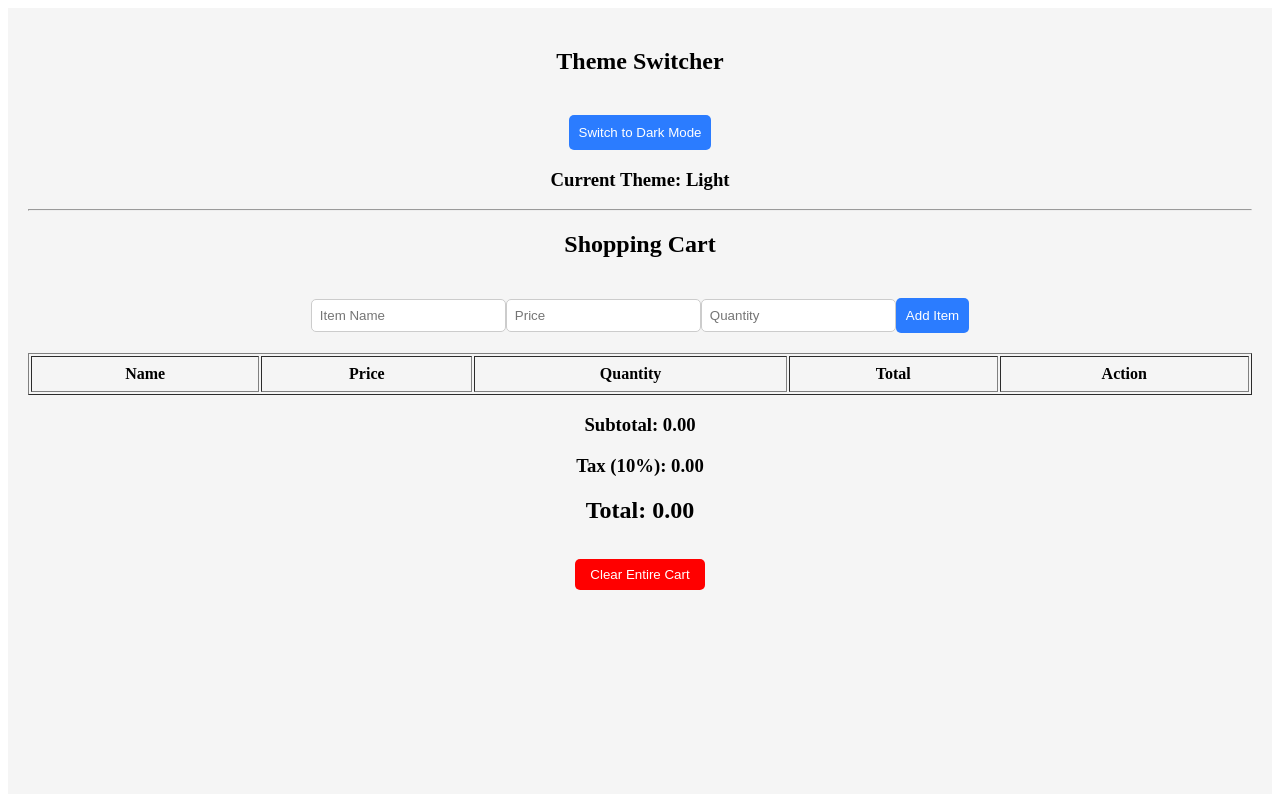
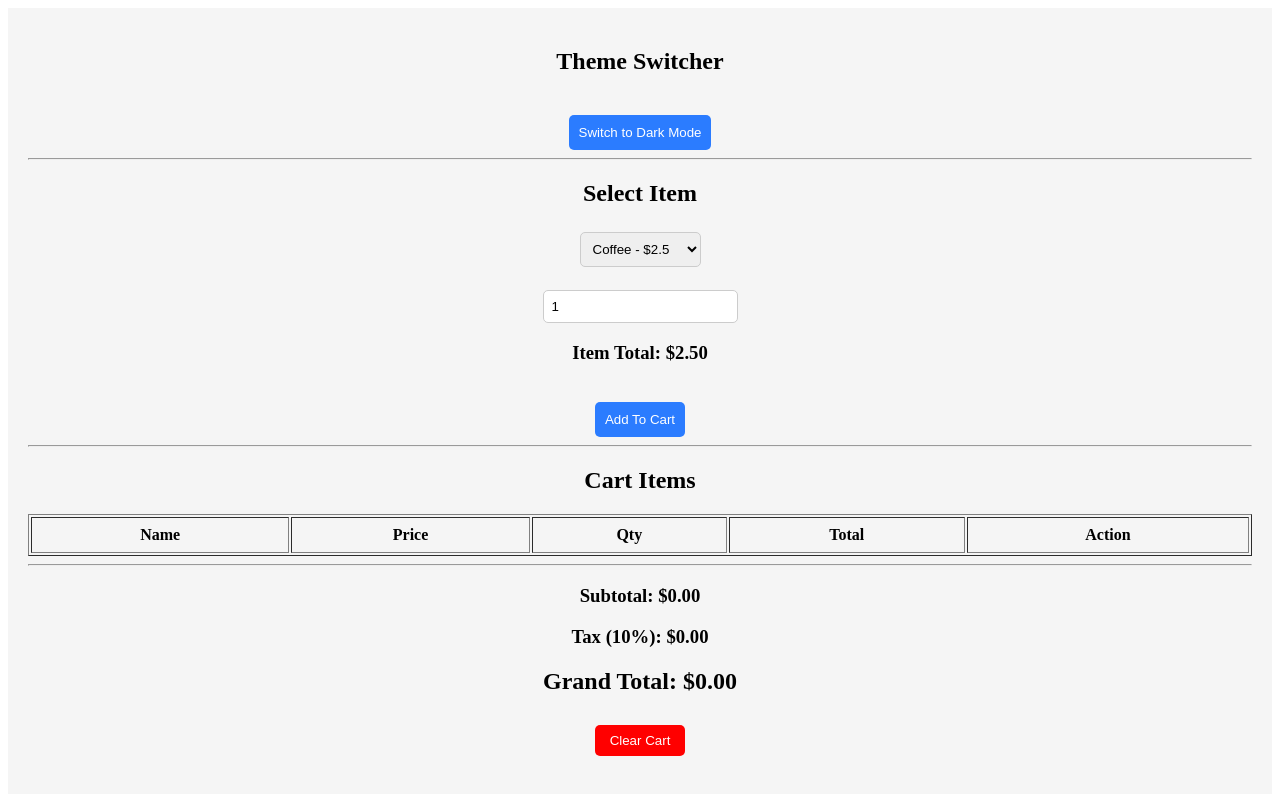
Before and after one commit to HimaniSolanki1812/React_Projects, a React (Vite) app in the folder first_project/: page / in a window 1280 px wide. Shown: the top 794 px of the page. Built offline with nearby package versions, Linux system fonts and the light colour scheme.

Commit message:
CartTheme

```diff
--- a/first_project/src/App.jsx
+++ b/first_project/src/App.jsx
@@ -13,6 +13,7 @@ import Todo from "./CEB2101/todolist";
 import ContactBook_function_base from "./CEB27012026/contactbook_function_base";
 import RegistrationForm from "./CEB29012026/RegistrationForm";
 import Exercise from "./CEB10022026/exercise";
+import CartTheme from "./CEB10022026/exercise";
 function App() {
 
   return (
@@ -33,7 +34,7 @@ function App() {
    {/* <Todo/> */}
    {/* <ContactBook_function_base/> */}
    {/* <RegistrationForm/> */}
-   <Exercise/>
+   <CartTheme/>
     </>
   )
 }
--- a/first_project/src/CEB10022026/exercise.jsx
+++ b/first_project/src/CEB10022026/exercise.jsx
@@ -15,7 +15,8 @@
 
 import React, { useState } from "react";
 
-const Exercise = () => {
+function CartTheme() {
+  // -------- THEME --------
   const [darkMode, setDarkMode] = useState(false);
 
   const themeStyles = {
@@ -26,166 +27,117 @@ const Exercise = () => {
     textAlign: "center",
   };
 
+  // -------- ITEMS --------
+  const items = [
+    { id: "item1", name: "Coffee", price: 2.5 },
+    { id: "item2", name: "Tea", price: 2.0 },
+    { id: "item3", name: "Croissant", price: 3.0 },
+    { id: "item4", name: "Muffin", price: 4.5 },
+  ];
+
+  // -------- SELECT ITEM --------
+  const [selectedItem, setSelectedItem] = useState(items[0]);
+  const [qty, setQty] = useState(1);
+  const [total, setTotal] = useState(items[0].price);
+
   // -------- CART --------
-  const [cart, setCart] = useState([]);
-  const [name, setName] = useState("");
-  const [price, setPrice] = useState("");
-  const [quantity, setQuantity] = useState("");
+  const [cartItems, setCartItems] = useState([]);
 
-  // Store edited values for each row
-  const [editedItem, setEditedItem] = useState({});
-
-  // -------- ADD ITEM --------
-  const addItem = () => {
-    if (!name || !price || !quantity) {
-      alert("Fill all fields");
-      return;
-    }
-
-    setCart([
-      ...cart,
-      {
-        name,
-        price: parseFloat(price),
-        quantity: parseInt(quantity),
-      },
-    ]);
-
-    setName("");
-    setPrice("");
-    setQuantity("");
+  const handleSelectionChange = (id) => {
+    const item = items.find((i) => i.id === id);
+    setSelectedItem(item);
+    setTotal(item.price * qty);
   };
 
-  // -------- HANDLE EDIT CHANGE --------
-  const handleEditChange = (index, field, value) => {
-    setEditedItem({
-      ...editedItem,
-      [index]: {
-        ...editedItem[index],
-        [field]: value,
-      },
-    });
+  const handleQtyChange = (e) => {
+    const value = Number(e.target.value);
+    setQty(value);
+    setTotal(selectedItem.price * value);
   };
 
-  // -------- UPDATE ITEM --------
-  const updateItem = (index) => {
-    const updated = editedItem[index];
+  const addToCart = () => {
+    const newItem = {
+      ...selectedItem,
+      qty,
+      cart_id: Date.now(),
+    };
+    setCartItems((prev) => [...prev, newItem]);
+  };
 
-    if (!updated) {
-      alert("No changes made");
-      return;
-    }
-
-    setCart((prev) =>
-      prev.map((item, i) =>
-        i === index
-          ? {
-              name: updated.name || item.name,
-              price: parseFloat(updated.price) || item.price,
-              quantity: parseInt(updated.quantity) || item.quantity,
-            }
-          : item
-      )
+  const removeItem = (cart_id) => {
+    setCartItems((prev) =>
+      prev.filter((item) => item.cart_id !== cart_id)
     );
   };
 
-  // -------- REMOVE --------
-  const removeItem = (index) => {
-    setCart(cart.filter((_, i) => i !== index));
-  };
-  // -------- CLEAR CART --------
   const clearCart = () => {
-    setCart([]);
-    setEditedItem({});
+    setCartItems([]);
   };
 
   // -------- TOTALS --------
-  const subtotal = cart.reduce(
-    (sum, item) => sum + item.price * item.quantity,
+  const subtotal = cartItems.reduce(
+    (sum, item) => sum + item.price * item.qty,
     0
   );
   const tax = subtotal * 0.1;
-  const total = subtotal + tax;
+  const grandTotal = subtotal + tax;
 
   return (
     <div style={themeStyles}>
-      {/* THEME SWITCHER */}
       <h2>Theme Switcher</h2>
       <button onClick={() => setDarkMode(!darkMode)}>
         Switch to {darkMode ? "Light" : "Dark"} Mode
       </button>
-      <h3>Current Theme: {darkMode ? "Dark" : "Light"}</h3>
 
       <hr />
 
-      {/* ADD ITEM */}
-      <h2>Shopping Cart</h2>
-      <input
-        placeholder="Item Name"
-        value={name}
-        onChange={(e) => setName(e.target.value)}
-      />
+      <h2>Select Item</h2>
+      <select
+        value={selectedItem.id}
+        onChange={(e) => handleSelectionChange(e.target.value)}
+      >
+        {items.map((item) => (
+          <option key={item.id} value={item.id}>
+            {item.name} - ${item.price}
+          </option>
+        ))}
+      </select>
+
+      <br /><br />
+
       <input
         type="number"
-        placeholder="Price"
-        value={price}
-        onChange={(e) => setPrice(e.target.value)}
+        min="1"
+        value={qty}
+        onChange={handleQtyChange}
       />
-      <input
-        type="number"
-        placeholder="Quantity"
-        value={quantity}
-        onChange={(e) => setQuantity(e.target.value)}
-      />
-      <button onClick={addItem}>Add Item</button>
 
-      {/* TABLE */}
-      <table border="1" cellPadding="8" style={{ width: "100%", marginTop: "20px" }}>
+      <h3>Item Total: ${total.toFixed(2)}</h3>
+
+      <button onClick={addToCart}>Add To Cart</button>
+
+      <hr />
+
+      <h2>Cart Items</h2>
+      <table border="1" cellPadding="8" style={{ width: "100%" }}>
         <thead>
           <tr>
             <th>Name</th>
             <th>Price</th>
-            <th>Quantity</th>
+            <th>Qty</th>
             <th>Total</th>
             <th>Action</th>
           </tr>
         </thead>
         <tbody>
-          {cart.map((item, index) => (
-            <tr key={index}>
+          {cartItems.map((item) => (
+            <tr key={item.cart_id}>
+              <td>{item.name}</td>
+              <td>${item.price}</td>
+              <td>{item.qty}</td>
+              <td>${(item.price * item.qty).toFixed(2)}</td>
               <td>
-                <input
-                  defaultValue={item.name}
-                  onChange={(e) =>
-                    handleEditChange(index, "name", e.target.value)
-                  }
-                />
-              </td>
-              <td>
-                <input
-                  type="number"
-                  defaultValue={item.price}
-                  onChange={(e) =>
-                    handleEditChange(index, "price", e.target.value)
-                  }
-                />
-              </td>
-              <td>
-                <input
-                  type="number"
-                  defaultValue={item.quantity}
-                  onChange={(e) =>
-                    handleEditChange(index, "quantity", e.target.value)
-                  }
-                />
-              </td>
-              <td>{item.price * item.quantity}</td>
-              <td>
-                <button onClick={() => updateItem(index)}>Update</button>
-                <button
-                  onClick={() => removeItem(index)}
-                  style={{ marginLeft: "8px" }}
-                >
+                <button onClick={() => removeItem(item.cart_id)}>
                   Remove
                 </button>
               </td>
@@ -194,16 +146,16 @@ const Exercise = () => {
         </tbody>
       </table>
 
-      {/* TOTALS */}
-      <h3>Subtotal: {subtotal.toFixed(2)}</h3>
-      <h3>Tax (10%): {tax.toFixed(2)}</h3>
-      <h2>Total: {total.toFixed(2)}</h2>
+      <hr />
 
-            {/* -------- CLEAR CART -------- */}
+      <h3>Subtotal: ${subtotal.toFixed(2)}</h3>
+      <h3>Tax (10%): ${tax.toFixed(2)}</h3>
+      <h2>Grand Total: ${grandTotal.toFixed(2)}</h2>
+
       <button
         onClick={clearCart}
         style={{
-          marginTop: "15px",
+          marginTop: "10px",
           padding: "8px 15px",
           backgroundColor: "red",
           color: "white",
@@ -211,12 +163,10 @@ const Exercise = () => {
           cursor: "pointer",
         }}
       >
-        Clear Entire Cart
+        Clear Cart
       </button>
+    </div>
+  );
+}
 
-    </div>
-
-  );
-};
-
-export default Exercise;
+export default CartTheme;
```
